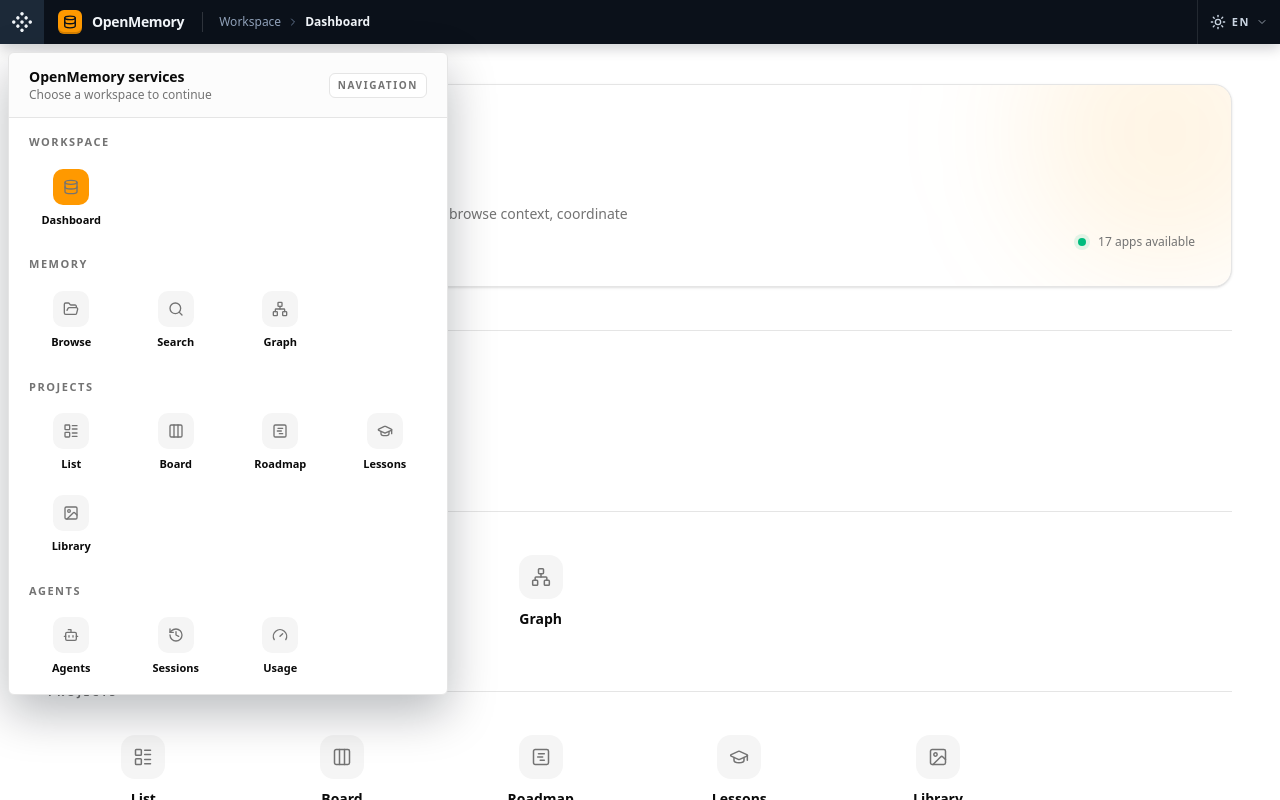
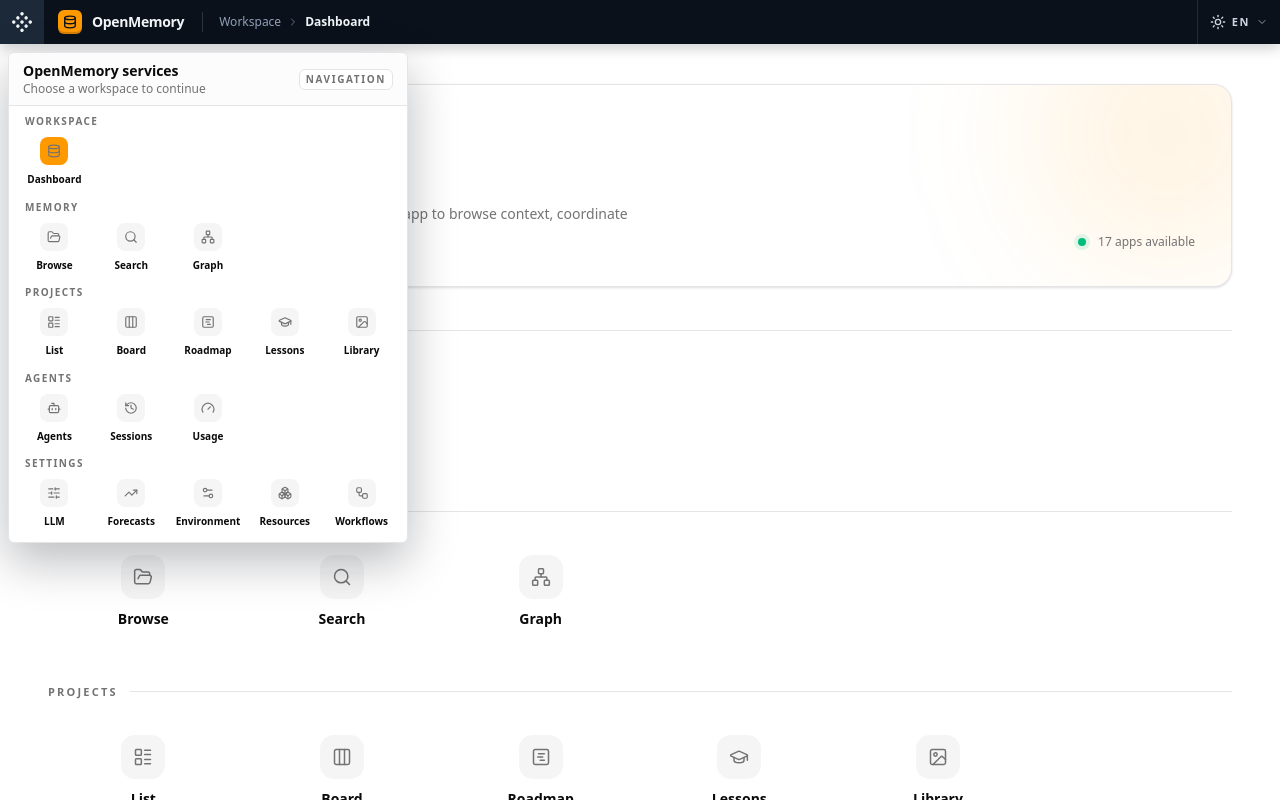
Before and after one commit to OpenTech-Lab/openmemory, a Next.js app in the folder apps/web/: page /dashboard in a window 1280 px wide. Both pictures are taken after a click on the button "Open navigation menu". Built offline with nearby package versions, Linux system fonts and the light colour scheme.

Commit message:
style: refine dropdown menu layout and spacing in AppHeader component

```diff
--- a/apps/web/components/app-header.tsx
+++ b/apps/web/components/app-header.tsx
@@ -55,24 +55,24 @@ export function AppHeader() {
         <DropdownMenuContent
           align="start"
           sideOffset={8}
-          className="ml-2 w-[calc(100vw-1rem)] max-w-[440px] rounded-sm border-border bg-background p-0 shadow-[0_18px_48px_rgba(3,10,20,0.28)]"
+          className="ml-2 w-[calc(100vw-1rem)] max-w-[400px] rounded-sm border-border bg-background p-0 shadow-[0_18px_48px_rgba(3,10,20,0.28)]"
         >
-          <div className="flex items-center justify-between border-b bg-muted/35 px-5 py-3.5">
+          <div className="flex items-center justify-between border-b bg-muted/35 px-3.5 py-2">
             <div>
               <p className="text-sm font-semibold">{t('header.services')}</p>
               <p className="text-xs text-muted-foreground">{t('header.chooseWorkspace')}</p>
             </div>
-            <span className="rounded-sm border bg-background px-2 py-1 text-[10px] font-bold uppercase tracking-[0.16em] text-muted-foreground">
+            <span className="rounded-sm border bg-background px-1.5 py-0.5 text-[10px] font-bold uppercase tracking-[0.16em] text-muted-foreground">
               {t('header.navigation')}
             </span>
           </div>
-          <div className="grid max-h-[min(72vh,640px)] grid-cols-1 gap-y-4 overflow-y-auto p-3">
+          <div className="grid max-h-[min(72vh,640px)] grid-cols-1 gap-y-2 overflow-y-auto p-2">
             {NAV_GROUPS.map((group) => (
               <DropdownMenuGroup key={group.label}>
-                <DropdownMenuLabel className="mb-1 px-2 py-1 text-[11px] font-bold uppercase tracking-[0.14em] text-muted-foreground">
+                <DropdownMenuLabel className="mb-0.5 px-2 py-0 text-[10px] font-bold uppercase tracking-[0.14em] text-muted-foreground">
                   {t(group.labelKey)}
                 </DropdownMenuLabel>
-                <div className="grid grid-cols-3 gap-1 sm:grid-cols-4">
+                <div className="grid grid-cols-4 gap-0.5 sm:grid-cols-5">
                   {group.items.map((item) => {
                     const isActive = isNavItemActive(pathname, item.href);
                     return (
@@ -82,12 +82,12 @@ export function AppHeader() {
                           aria-current={isActive ? 'page' : undefined}
                           aria-label={`${t(item.labelKey)}: ${t(item.descriptionKey)}`}
                           title={t(item.descriptionKey)}
-                          className="group/item flex flex-col items-center justify-center gap-1 rounded-lg px-1 py-2.5 text-center outline-none transition-colors hover:bg-muted/70"
+                          className="group/item flex flex-col items-center justify-center gap-1 rounded-md px-0.5 py-1.5 text-center outline-none transition-colors hover:bg-muted/70"
                         >
-                          <span className={`grid size-9 place-items-center rounded-lg ${isActive ? 'bg-[#ff9900] text-[#182536]' : 'bg-muted text-muted-foreground group-hover/item:text-foreground'}`}>
-                            <item.icon className="size-4" />
+                          <span className={`grid size-7 place-items-center rounded-md ${isActive ? 'bg-[#ff9900] text-[#182536]' : 'bg-muted text-muted-foreground group-hover/item:text-foreground'}`}>
+                            <item.icon className="size-3.5" />
                           </span>
-                          <span className="text-[11px] font-semibold leading-tight">{t(item.labelKey)}</span>
+                          <span className="text-[10px] font-semibold leading-tight">{t(item.labelKey)}</span>
                         </Link>
                       </DropdownMenuItem>
                     );
```
